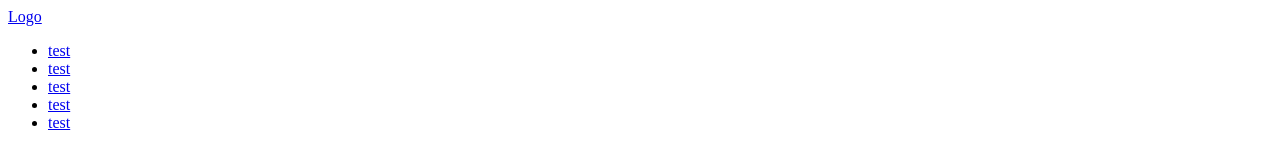
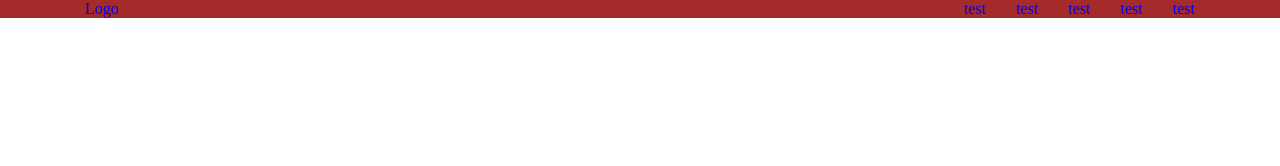
Before and after one commit to Shohruhmirzo0732/git-lesson, a plain HTML site: page index.html in a window 1280 px wide. Drawn offline with Linux system fonts and the light colour scheme.

Commit message:
added style

```diff
--- /dev/null
+++ b/css/style.css
@@ -0,0 +1,56 @@
+*{
+    margin: 0;
+    padding: 0;
+    box-sizing: border-box;
+}
+a{
+    text-decoration: none;
+}
+
+ul{
+    list-style: none;
+}
+
+.container{
+    max-width: 1140px;
+    margin: 0 auto;
+    padding: 0 15px;
+    width: 100%;
+}
+
+.header{
+    padding: 0 15px;
+    background-color: brown;
+}
+.nav{
+    display: flex;
+    align-items: center;
+    justify-content: space-between;
+}
+
+.nav__list{
+    display: flex;
+    gap: 30px;
+}
+
+/* .section:nth-child(1){
+    ba
+}
+
+.section:nth-child(2){
+
+}
+
+.section:nth-child(3){
+
+}
+
+.section__inner{
+    height: 300px;
+    display: flex;
+    align-items: center;
+    justify-content: center;
+    font-size: 60px;
+    color: black;
+    text-transform: uppercase;
+} */
--- a/index.html
+++ b/index.html
@@ -5,6 +5,7 @@
     <meta http-equiv="X-UA-Compatible" content="IE=edge">
     <meta name="viewport" content="width=device-width, initial-scale=1.0">
     <title>Git</title>
+    <link rel="stylesheet" href="css/style.css">
 </head>
 <body>
 
```
